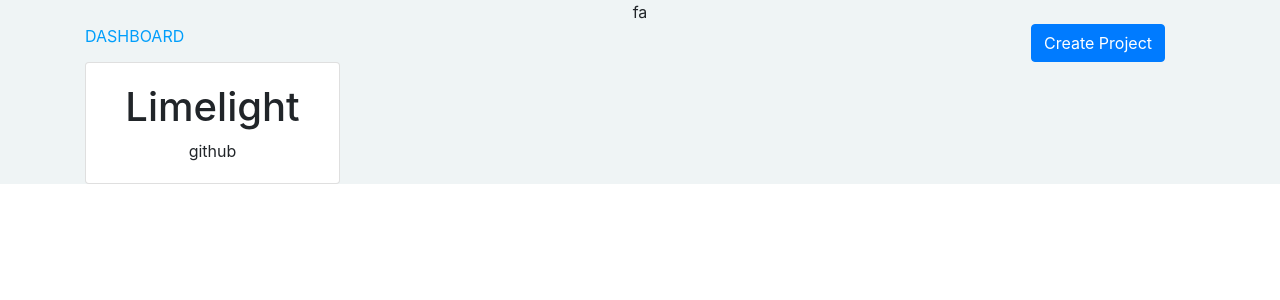
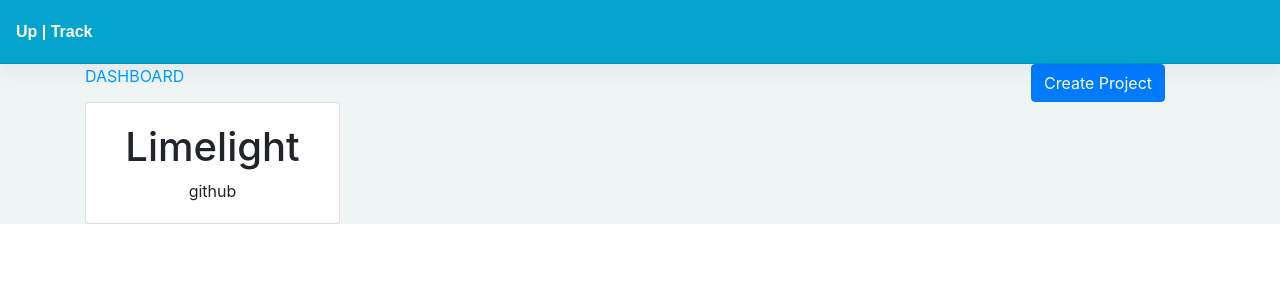
Before and after one commit to Dorje64/uptrack-forntend, a React (Create React App) app: page / in a window 1280 px wide. Shown: the top 300 px of the page. Built offline with nearby package versions, Linux system fonts and the light colour scheme.

Commit message:
up nav bar

```diff
--- a/src/containers/home.js
+++ b/src/containers/home.js
@@ -27,7 +27,11 @@
     const { projects } = this.state;
     return (
       <div className="page-wrapper">
-        <header> fa </header>
+        <header className="navbar navbar-expand navbar-dark flex-column flex-md-row bd-navbar">
+          <span className="logo">
+            Up | Track
+          </span>
+        </header>
         <div className="container">
           <div className="row container">
             {this.renderPageInfo()}
```
